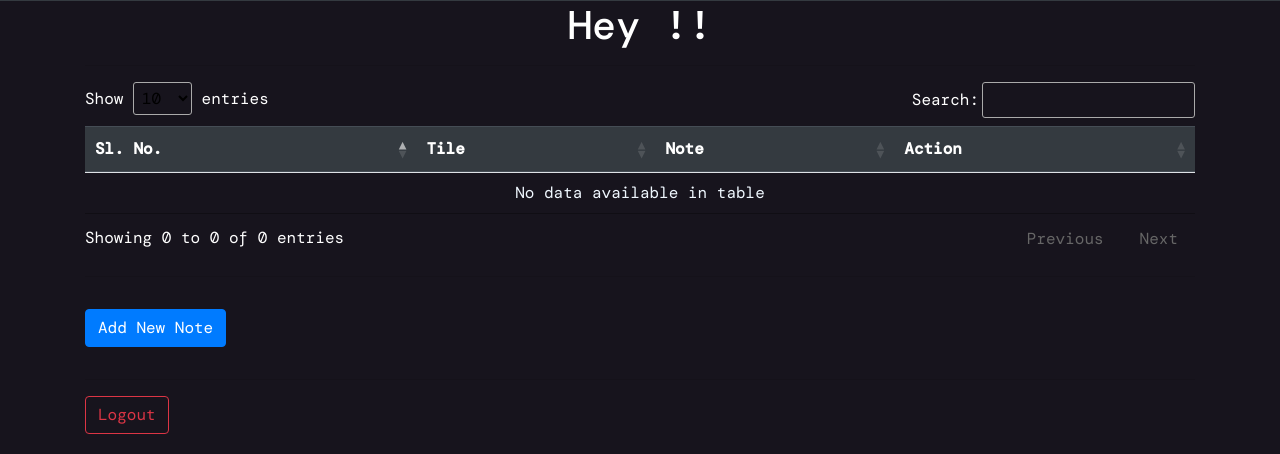
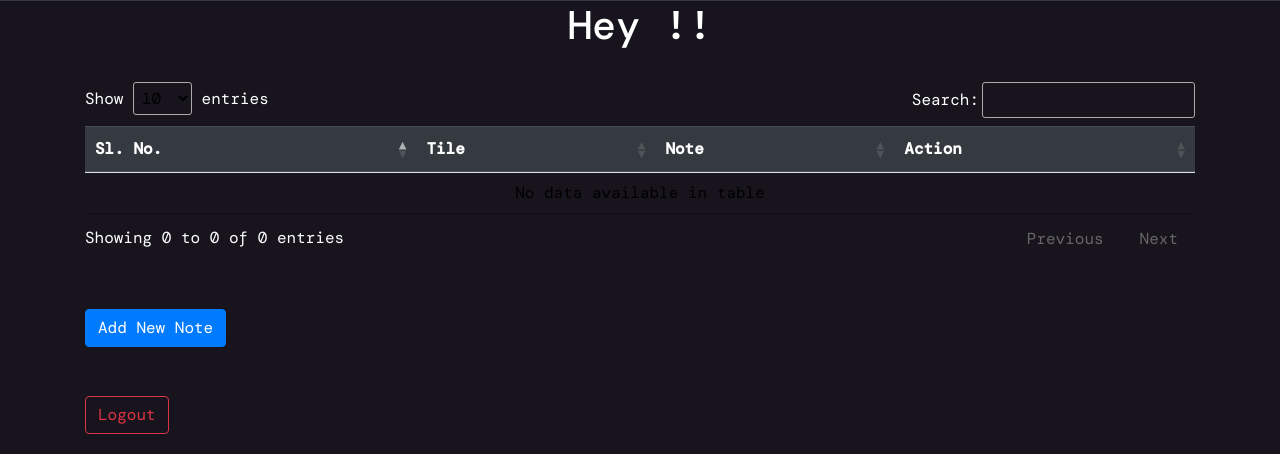
Before and after one commit to d-shaktiranjan/PocketNote, a PHP site: page /web_note/ in a window 1280 px wide. Shown: the part 59-513 px from the top of the page. Run offline with PHP 8.4, Linux system fonts and the light colour scheme; the visitor is signed in with stand-in values (Sample User, id 1); data that the repository does not hold is empty; some libraries are stand-ins or nearby versions; some web fonts are replaced.

Commit message:
css: make text color black

```diff
--- a/theme.css
+++ b/theme.css
@@ -11,5 +11,5 @@ body {
 }
 
 .tableText{
-  color: aliceblue;
+  color: black;
 }
```
